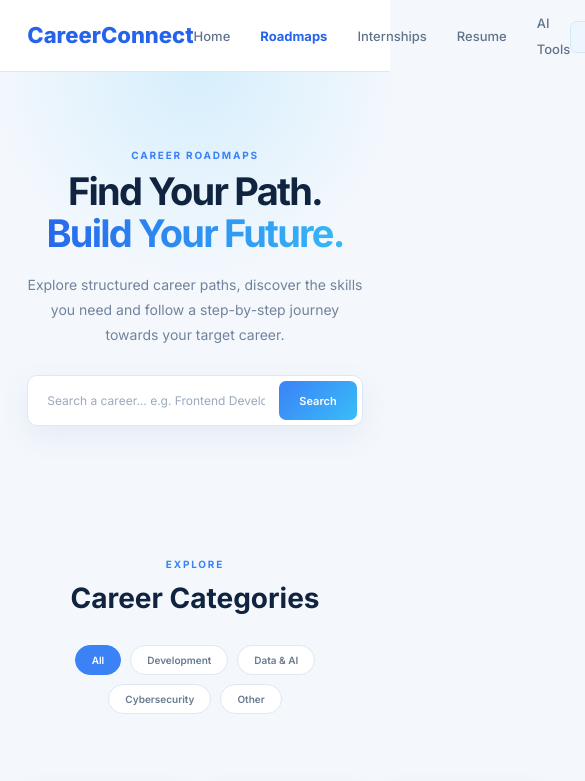
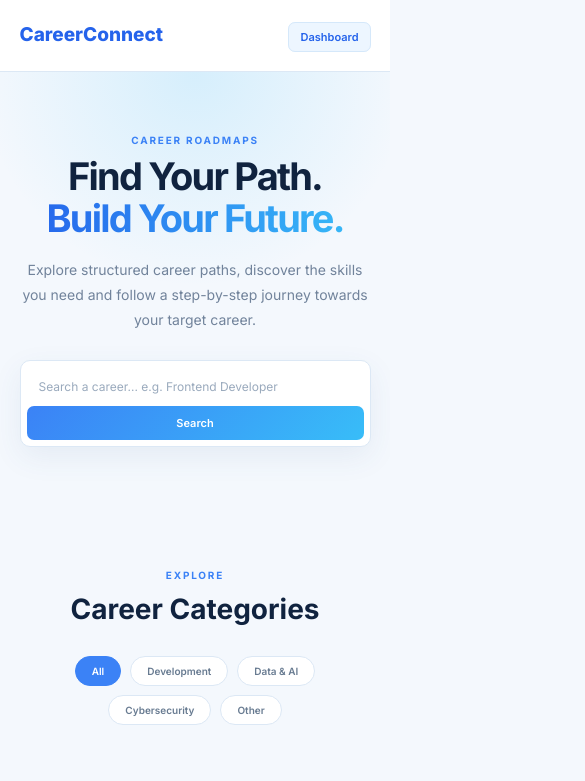
Before and after one commit to varnikaa17/FSD-, a plain HTML site: page roadmaps.html in a window 390 px wide. Shown: the top 781 px of the page, 585 px wide, since content can reach past the window. Drawn offline with Linux system fonts and the light colour scheme.

Commit message:
Make roadmaps page responsive

```diff
--- a/roadmaps.css
+++ b/roadmaps.css
@@ -707,3 +707,81 @@ footer p {
     color: #9aa9ba;
     font-size: 9px;
 }
+@media (max-width: 1000px) {
+
+    .nav-links {
+        gap: 18px;
+    }
+
+    .roadmap-grid {
+        grid-template-columns: repeat(2, 1fr);
+    }
+
+    .process-grid {
+        grid-template-columns: repeat(2, 1fr);
+    }
+}
+
+@media (max-width: 768px) {
+
+    .roadmap-navbar {
+        padding: 0 5%;
+    }
+
+    .nav-links {
+        display: none;
+    }
+
+    .roadmap-hero {
+        padding: 60px 5%;
+    }
+
+    .categories-section,
+    .roadmaps-section,
+    .process-section {
+        padding-left: 5%;
+        padding-right: 5%;
+    }
+
+    .roadmap-grid {
+        grid-template-columns: 1fr;
+    }
+
+    .process-grid {
+        grid-template-columns: 1fr;
+    }
+
+    .hero-content h1 {
+        font-size: 38px;
+    }
+}
+
+@media (max-width: 480px) {
+
+    .logo a {
+        font-size: 19px;
+    }
+
+    .dashboard-link {
+        padding: 7px 11px;
+    }
+
+    .roadmap-search {
+        flex-direction: column;
+        padding: 6px;
+    }
+
+    .roadmap-search input {
+        width: 100%;
+        padding: 12px;
+    }
+
+    .roadmap-search button {
+        width: 100%;
+    }
+
+    .roadmap-cta {
+        margin: 50px 5%;
+        padding: 35px 20px;
+    }
+}
```
